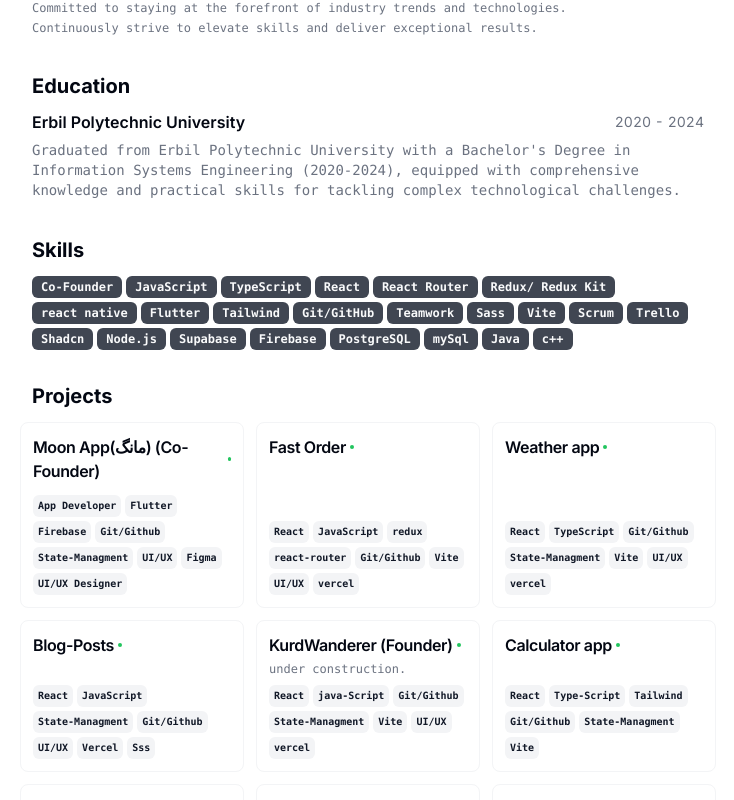
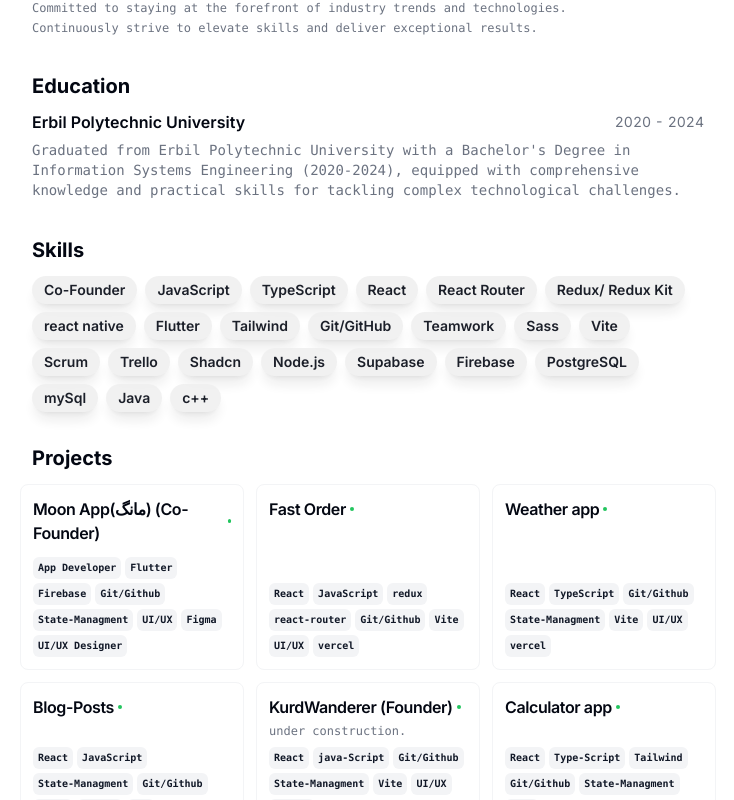
Before and after one commit to Ali-Umed/my-cv, a Next.js app: page / in a window 1280 px wide. Shown: the part 1088-1888 px from the top of the page, without its empty margins (272-1006 px from the left). Built offline with nearby package versions, Linux system fonts and the light colour scheme.

Commit message:
style: skill style and selete personal image

```diff
--- a/src/app/page.tsx
+++ b/src/app/page.tsx
@@ -87,14 +87,14 @@
             </div>
           </div>
 
-          <Avatar className="size-28">
+          {/* <Avatar className="size-28">
             <AvatarImage alt={RESUME_DATA.name} src={RESUME_DATA.avatarUrl} />
             <AvatarFallback>{RESUME_DATA.initials}</AvatarFallback>
-          </Avatar>
+          </Avatar> */}
         </div>
         <Section>
           <h2 className="text-xl font-bold">About</h2>
-          <p className="text-pretty font-mono text-sm text-muted-foreground">
+          <p className="text-pretty font-mono  text-sm text-muted-foreground">
             {RESUME_DATA.summary}
           </p>
         </Section>
@@ -159,14 +159,20 @@
           })}
         </Section>
         <Section>
-          <h2 className="text-xl font-bold">Skills</h2>
-          <div className="flex flex-wrap gap-1">
+          <h2 className="mb-0 text-xl font-bold">Skills</h2>
+          <div className="flex flex-wrap gap-2">
             {RESUME_DATA.skills.map((skill) => {
-              return <Badge key={skill}>{skill}</Badge>;
+              return (
+                <p
+                  key={skill}
+                  className="text-blakc rounded-full bg-[#f0f0f0] px-3 py-1 text-sm font-semibold opacity-90 shadow-lg"
+                >
+                  {skill}
+                </p>
+              );
             })}
           </div>
         </Section>
-
         <Section className="print-force-new-page scroll-mb-16">
           <h2 className="text-xl font-bold">Projects</h2>
           <div className="-mx-3 grid grid-cols-1 gap-3 print:grid-cols-3 print:gap-2 md:grid-cols-2 lg:grid-cols-3">
--- a/src/data/resume-data.tsx
+++ b/src/data/resume-data.tsx
@@ -81,7 +81,7 @@
       link: "",
       description:
         "Embarked on a journey as a Self-Taught Developer in 2020,\nevolving from a Starter to a proficient Full Stack Developer.\nMastered the principles of object-oriented programming with C++ and Java.\nExcel in front-end development using React.js and TypeScript.\nProficient in backend development with Node.js.\nSkilled in database management using PostgreSQL.\nAdept at mobile development with Flutter.\nShowcase a diverse skill set and a relentless drive for continuous learning and growth.",
-      end: "",
+      end: "now",
     },
     {
       company: "freelancer",
@@ -95,7 +95,7 @@
         "bring a wealth of experience and a proven track record of exceeding client expectations.\n" +
         "Committed to staying at the forefront of industry trends and technologies.\n" +
         "Continuously strive to elevate  skills and deliver exceptional results.",
-      end: "",
+      end: "now",
     },
   ],
   skills: [
```
